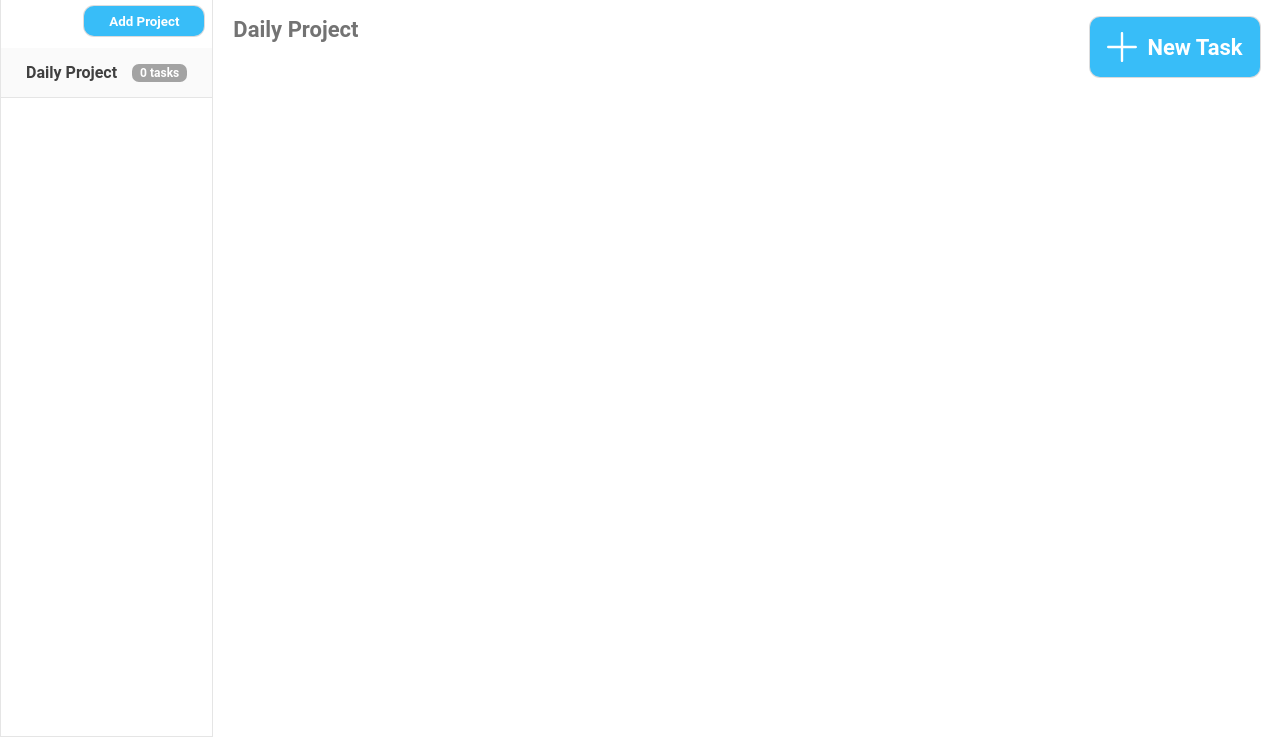
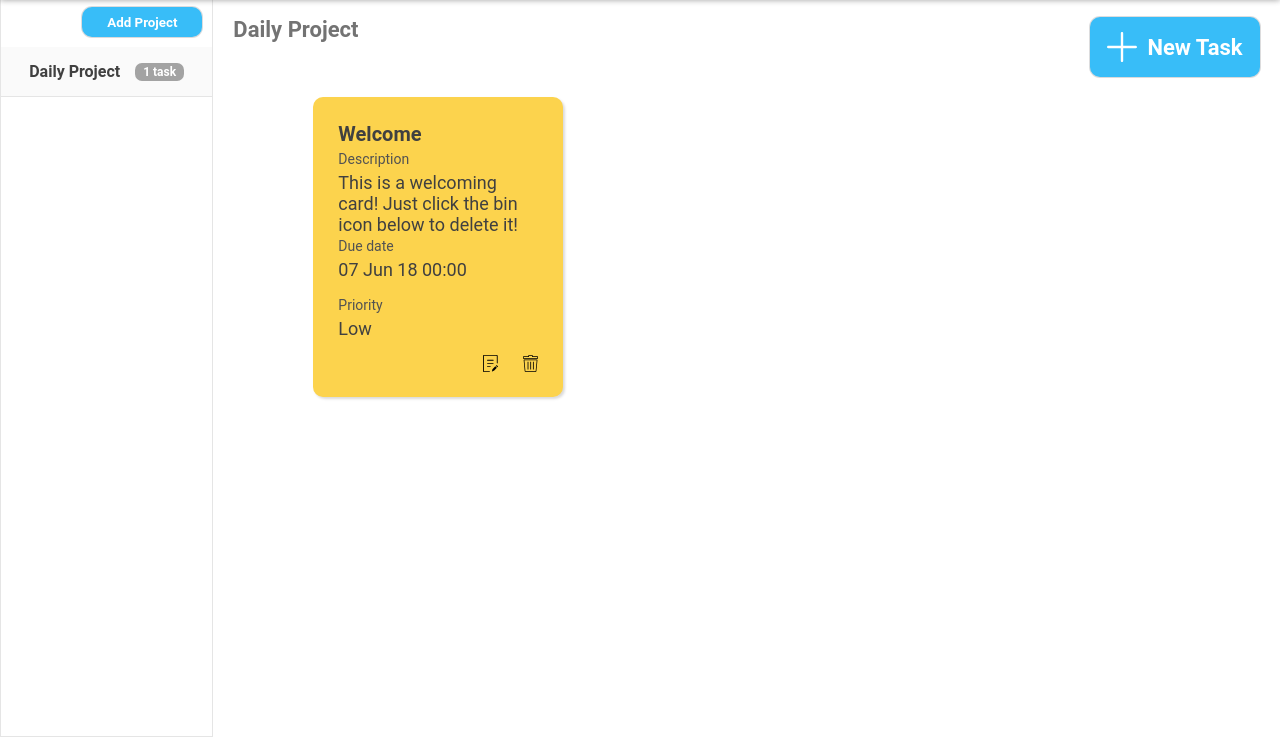
Before and after one commit to unbearabletruth/Todo-list, a website built with webpack: page src/index.html in a window 1280 px wide. Shown: the part 63-800 px from the top of the page. Built offline with nearby package versions, Linux system fonts and the light colour scheme.

Commit message:
Added welcome card + minor css changes

```diff
--- a/src/cardDom.js
+++ b/src/cardDom.js
@@ -1,5 +1,7 @@
 import { CurrentProject } from ".";
 import './renderCard.css';
+import { ToDoCard } from "./classes";
+import { projectNumberofCards } from "./projectDom";
 import { format, parseISO } from 'date-fns';
 import { formCancel, formDescription, formDueDate, formForm, formFormEdit,
     formPriority, formSubmit, formTitle, deleteBin, editCardIcon, formSubmitEdit} from './cardFormElements'
@@ -155,4 +157,18 @@ function removeCard(card){
     CurrentProject.remove(card);
 }
 
-export {fillNewCard, renderCard, editCard, removeCard}
+function renderWelcomeCard(){
+    const uniqueID = 'id' + (new Date()).getTime();
+    const title = "Welcome";
+    const description = "This is a welcoming card! Just click the bin icon below to delete it!";
+    const dueDate = "2018-06-07T00:00";
+    const priority = "Low";
+    const newToDo = new ToDoCard(title, description, dueDate, priority, uniqueID);
+    CurrentProject.add(newToDo);
+    projectNumberofCards(CurrentProject);
+    renderCard(newToDo);
+}
+
+
+
+export {fillNewCard, renderCard, editCard, removeCard, renderWelcomeCard}
--- a/src/index.js
+++ b/src/index.js
@@ -1,6 +1,8 @@
 import './style.css';
 import { ProjectLogic } from './classes';
 import { renderProjectName, renderProject, createNewProject } from './projectDom';
+import { renderWelcomeCard } from './cardDom';
+
 
 
 const DefaultProject = new ProjectLogic("Daily Project", 'id' + (new Date()).getTime());
@@ -8,5 +10,6 @@ let CurrentProject = DefaultProject;
 renderProjectName(DefaultProject);
 renderProject(DefaultProject);
 createNewProject();
+renderWelcomeCard();
 
 export {CurrentProject};
--- a/src/style.css
+++ b/src/style.css
@@ -23,7 +23,7 @@
     color: #404040;
     font-size: 26px;
     font-weight: bold;
-    box-shadow: rgba(0, 0, 0, 0.02) 0px 1px 3px 0px, rgba(27, 31, 35, 0.15) 0px 0px 0px 1px;
+    box-shadow: rgba(0, 0, 0, 0.16) 0px 3px 6px, rgba(0, 0, 0, 0.23) 0px 3px 6px;
     z-index: 1;
 }
 
@@ -35,7 +35,9 @@ div.sidebar {
     grid-row: 2 / 3;
     grid-column: 1;
     background-color: white;
-    border: 1px solid #e5e5e5;
+    border-bottom: 1px solid #e5e5e5;
+    border-left: 1px solid #e5e5e5;
+    border-right: 1px solid #e5e5e5;
 }
 
 .projects {
@@ -45,8 +47,8 @@ div.sidebar {
 
 button.addProject {
     position: absolute;
-    right: 8px;
-    top: 8px;
+    right: 10px;
+    top: 10px;
     width: 120px;
     height: 30px;
     background-color: #38bdf8;
@@ -126,14 +128,15 @@ button.projectFormButtons {
 
 button.addCard:hover,
 button.addProject:hover,
-button#projectsubmitbutton:hover {
+button#projectsubmitbutton:hover,
+button.projectFormButtons:hover {
     background-color: #0ea5e9;
     cursor: pointer;
 }
 
 .todos {
     display: grid;
-    grid-template-columns: repeat(auto-fit, minmax(250px, 0.3fr));
+    grid-template-columns: repeat(auto-fit, 250px);
     gap: 100px;
     padding: 100px;
 }
@@ -143,20 +146,18 @@ button#projectsubmitbutton:hover {
     flex-direction: column;
     background-color: #ddd6fe;
     height: 300px;
+    width: 250px;
     padding: 25px;
     border-radius: 10px;
     box-shadow: rgba(0, 0, 0, 0.15) 1.95px 1.95px 2.6px;
     justify-content: space-between;
     color: #404040;
+    transition: 0.2s;
+    transition-timing-function: ease-in;
 }
 
 .bigToDoCard {
-    position: absolute;
-    left: 0;
-    right: 0;
-    top: 0;
-    bottom: 0;
-    margin: auto;
+    justify-self: center;
     font-size: 1.5em;
     width: 400px;
     height: 500px;
@@ -168,6 +169,8 @@ button#projectsubmitbutton:hover {
     justify-content: space-between;
     color: #404040;
     box-shadow: rgba(0, 0, 0, 0.16) 0px 3px 6px, rgba(0, 0, 0, 0.23) 0px 3px 6px;
+    transition: 0.2s;
+    transition-timing-function: ease-in;
 }
 
 form#cardForm {
@@ -175,6 +178,7 @@ form#cardForm {
     flex-direction: column;
     background-color: #ddd6fe;
     height: 300px;
+    width: 250px;
     padding: 15px;
     border-radius: 10px;
     box-shadow: rgba(0, 0, 0, 0.15) 1.95px 1.95px 2.6px;
```
Also changed, not shown: dist/main.js.
